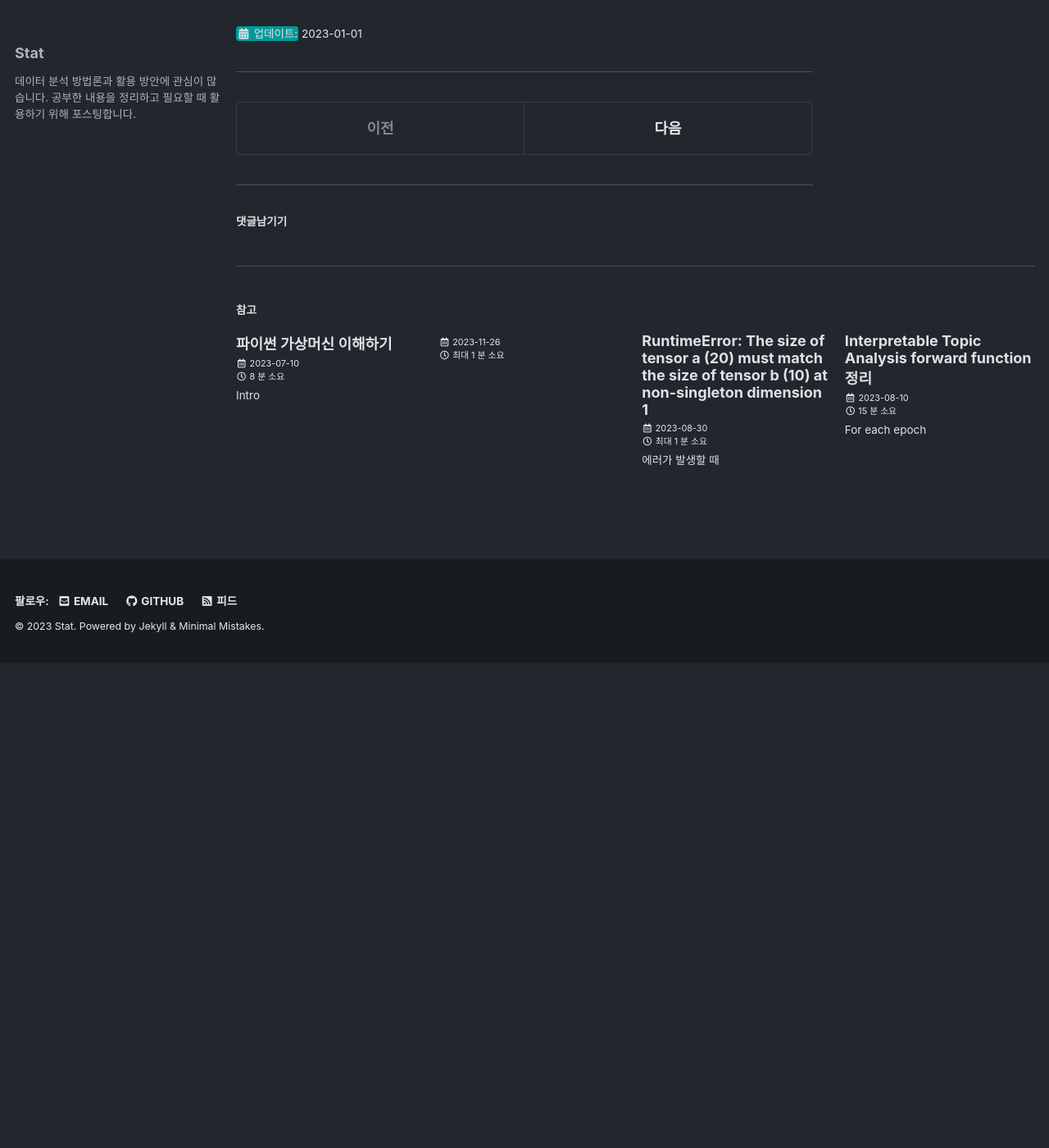
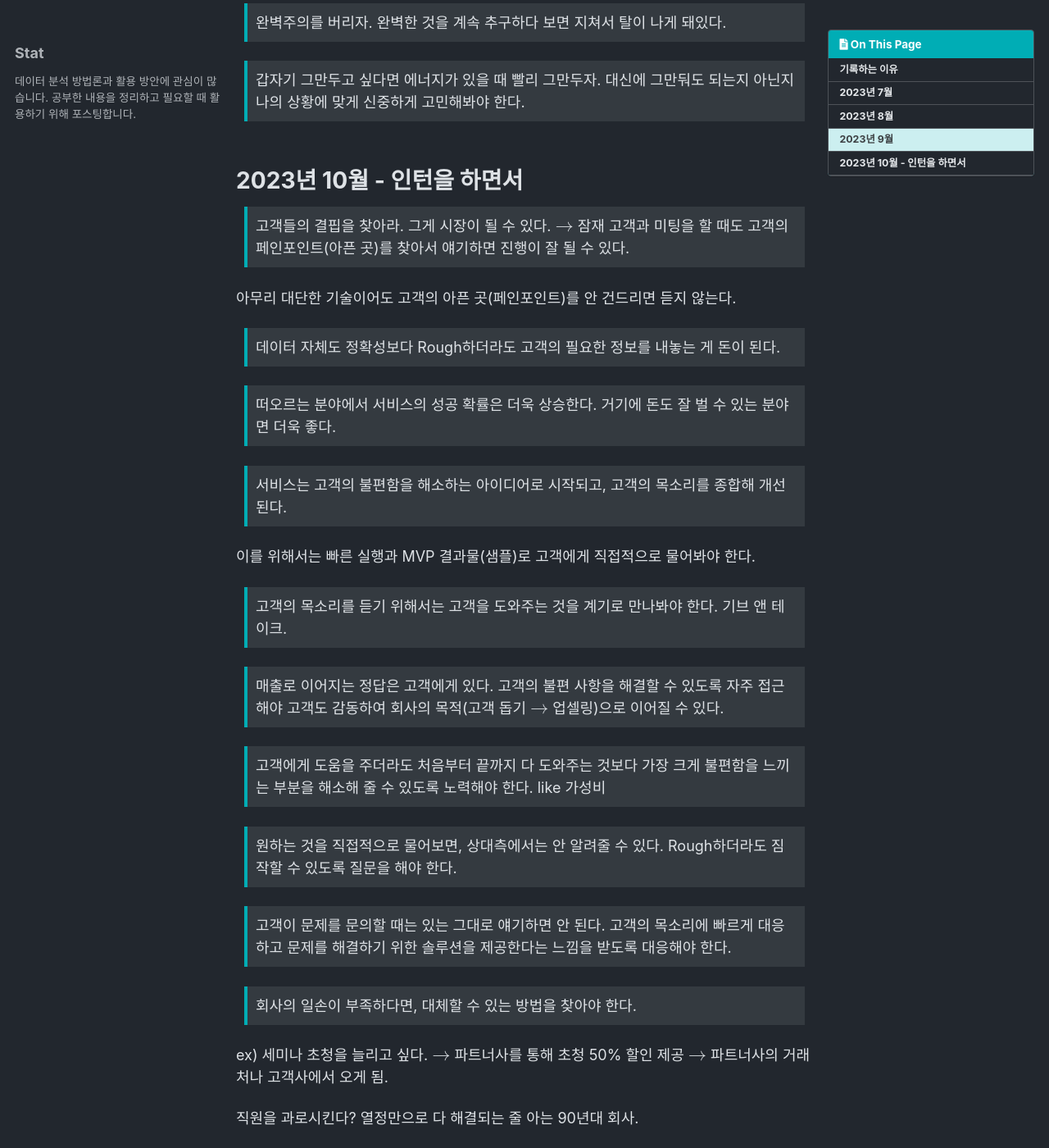
Before and after one commit to StatPage/statpage.github.io, a Jekyll site: the page built from _posts/Etc/2023-01-01-good_thoughts.md, in a window 1280 px wide and 1400 px high, scrolled down 2568 px. Shown: the whole window at 82% size. Built offline with Jekyll 4.4.1, drawn with Linux system fonts in a browser that asks for light colours; cached includes are drawn as plain includes; some web fonts are replaced; formulas are drawn with MathJax 3; comment, search, counter and statistics services are not loaded; before the commit the page ends 3377 px from its top, so only the background shows below that; some of the changed text lies outside the part shown.

Commit message:
11월 26일 블로그 업데이트

```diff
--- a/_posts/Etc/2023-01-01-good_thoughts.md
+++ b/_posts/Etc/2023-01-01-good_thoughts.md
@@ -31,18 +31,18 @@ published: true
 
 # 2023년 8월
 
-> 현재의 나와 내 상황을 잘 파악하고, **알맞은** 목표를 세우자.
+> 현재의 나와 내 상황을 잘 파악하고, ~~알맞은~~ 목표를 세우자.
 
 > 목표를 **어떻게** 이룰 수 있을지 뇌에게 계속 물어보자.
 
 내가 의식적으로 못 해도 뇌한테 계속 물어보면 무의식이 계속 해결책을 찾으려고 노력한다.
 
-> 인생을 살면서 어느 상황에서도 **어떻게** 내가 원하는 것을 얻거나 달성할 수 있을지 내 **뇌**에게 계속해서 물어보자.
+> 인생을 살면서 어느 상황에서도 ~~어떻게~~ 내가 원하는 것을 얻거나 달성할 수 있을지 내 ~~뇌~~에게 계속해서 물어보자.
 
-**뇌**는 어떻게든 해결책을 제시하기 위해 노력한다.
+~~뇌~~는 어떻게든 해결책을 제시하기 위해 노력한다.
 
 > 테이커들은 만나야 하는가?
-> 보통은 만나지 않아도 된다. 다만 테이커를 상대하는 연습을 하거나 **더러운 포장지 속 선물(이점)**이 있을 때 만난다.
+> 보통은 만나지 않아도 된다. 다만 테이커를 상대하는 연습을 하거나 ~~더러운 포장지 속 선물(이점)~~이 있을 때 만난다.
 
 주의할 것은 내가 상처받지 않고 (더러운 포장지에 오염되지 않고) 이점(선물)만 잘 가져갈 수 있도록 노력해야 한다.
 
@@ -69,3 +69,58 @@ published: true
 예를 들면, 재협상 시즌이 되었다면, 평소 체력관리를 해서 꾸준히 퍼포먼스를 내고, 지속적인 공부로 계속 성장하며, 동료들과 좋은 인간 관계를 유지하는 사람은 좋은 결과를 얻을 확률이 그러지 않았을 때보다 높아질 것이다.
 
 다만, 확률이니까 안 되면 어쩔 수 없다. **중요한 것은 내가 통제 가능한 것(체력관리, 공부, 인간관계 등 확률을 높이는 활동)에 집중하고 노력하는 것이다.**
+
+> 완벽주의를 버리자. 완벽한 것을 계속 추구하다 보면 지쳐서 탈이 나게 돼있다.
+
+> 갑자기 그만두고 싶다면 에너지가 있을 때 빨리 그만두자. 대신에 그만둬도 되는지 아닌지 나의 상황에 맞게 신중하게 고민해봐야 한다.
+
+# 2023년 10월 - 인턴을 하면서
+
+> 고객들의 결핍을 찾아라. 그게 시장이 될 수 있다. $\rightarrow$ 잠재 고객과 미팅을 할 때도 고객의 페인포인트(아픈 곳)를 찾아서 얘기하면 진행이 잘 될 수 있다.
+
+아무리 대단한 기술이어도 고객의 아픈 곳(페인포인트)를 안 건드리면 듣지 않는다.
+
+> 데이터 자체도 정확성보다 Rough하더라도 고객의 필요한 정보를 내놓는 게 돈이 된다.
+
+> 떠오르는 분야에서 서비스의 성공 확률은 더욱 상승한다. 거기에 돈도 잘 벌 수 있는 분야면 더욱 좋다.
+
+> 서비스는 고객의 불편함을 해소하는 아이디어로 시작되고, 고객의 목소리를 종합해 개선된다.
+
+이를 위해서는 빠른 실행과 MVP 결과물(샘플)로 고객에게 직접적으로 물어봐야 한다.
+
+> 고객의 목소리를 듣기 위해서는 고객을 도와주는 것을 계기로 만나봐야 한다. 기브 앤 테이크.
+
+> 매출로 이어지는 정답은 고객에게 있다. 고객의 불편 사항을 해결할 수 있도록 자주 접근해야 고객도 감동하여 회사의 목적(고객 돕기 $\rightarrow$ 업셀링)으로 이어질 수 있다.
+
+> 고객에게 도움을 주더라도 처음부터 끝까지 다 도와주는 것보다 가장 크게 불편함을 느끼는 부분을 해소해 줄 수 있도록 노력해야 한다. like 가성비
+
+> 원하는 것을 직접적으로 물어보면, 상대측에서는 안 알려줄 수 있다. Rough하더라도 짐작할 수 있도록 질문을 해야 한다.
+
+> 고객이 문제를 문의할 때는 있는 그대로 얘기하면 안 된다. 고객의 목소리에 빠르게 대응하고 문제를 해결하기 위한 솔루션을 제공한다는 느낌을 받도록 대응해야 한다.
+
+> 회사의 일손이 부족하다면, 대체할 수 있는 방법을 찾아야 한다.
+
+ex) 세미나 초청을 늘리고 싶다. $\rightarrow$ 파트너사를 통해 초청 50% 할인 제공 $\rightarrow$ 파트너사의 거래처나 고객사에서 오게 됨.
+
+직원을 과로시킨다? 열정만으로 다 해결되는 줄 아는 90년대 회사.
+
+> 오프라인 세미나를 하는 이유? 고객사 새로운 DB를 확보하고 자사 서비스를 홍보해 제품 판매를 유도하기 위해서다.
+
+> 회사의 블로그 포스팅 목적은 모든 정보를 정리하는 것이 아니다. 매출 관점으로 회사의 서비스에 호기심을 느낄 수 있도록 만들어 본 서비스에 유도를 하는 것이다.
+
+하지만 위시컴퍼니는 정 반대의 사례로 성공했다. (해외 매출 1000억)
+
+> B2B와 B2C는 당연히 단게 별 접근 방법이 다르다.
+
+ex) B2C: 무료 한 달 구독 vs. B2B: 첫째 달 할인
+- 회사에 다니는 사람은 일에 도움이 되는 tool이면 거의 반 필수로 결제해야 한다. (의지 상승)
+- 직장인들은 회사에 요청해 회삿돈으로 지불할 수 있다. (심리적 저항 감소)
+
+> 서비스를 사용하고 있는 계정이 많은 회사는 더 잘 안 퍼준다? 묶여있기 때문이다. = 서비스의 가치를 느끼고 있다.
+반대로 결제 비용이 낮거나 이용하는 계정이 적다면 서비스의 가치를 느낄 수 있을 정도로 적절하게 서비스를 제시해줘야 한다.
+
+> 명분 없이 단가를 낮추면 안 된다.
+
+> 긍정 리뷰는 하던 거만 하면 되기에 정보성이 약하다.
+
+> 서비스의 곤란한 부분을 질문 받았을 때, 약간의 외면과 웃음을 섞어서 대응하면 좋다. 그 외에 '준비하고 있는 게 있다' 등의 다른 측면(관점)의 대답을 많이 해서 부족함이 없도록 한다.
```
Also changed, not shown: _posts/CS/2023-07-10-python_vm.md (renamed from _posts/DS/2023-07-10-python_vm.md, +3 -3 lines), _posts/CS/2023-07-11-python_vm2.md (added, +295 -0 lines), _posts/DE/2023-08-31-path_syntax_error.md (+1 -1 lines), _posts/Etc/2023-08-03-lecture_note1.md (+3 -3 lines).
